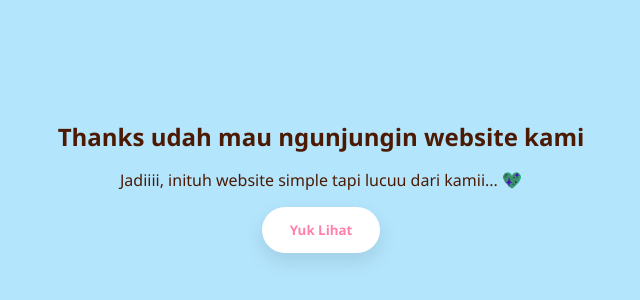
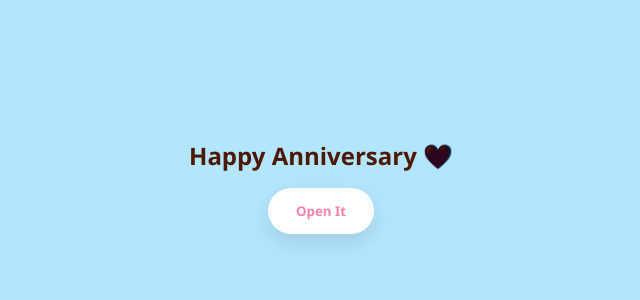
Before and after one commit to TautaKuU/Pidaaa, a plain HTML site: page index.html in a window 1280 px wide. Shown: the part 214-514 px from the top of the page, without its empty margins (319-959 px from the left). Drawn offline with Linux system fonts and the light colour scheme.

Commit message:
Update index.html

```diff
--- a/index.html
+++ b/index.html
@@ -4,7 +4,7 @@
 <head>
     <meta charset="UTF-8" />
     <meta name="viewport" content="width=device-width, initial-scale=1.0" />
-    <title>CindilUniverse Modern</title>
+    <title>Happy Anniversary 🤍</title>
     <style>
          :root {
             --primary: #ffffff;
@@ -209,16 +209,14 @@
 
     <!-- Welcome Page -->
     <section id="welcome">
-        <h1>Thanks udah mau ngunjungin website kami</h1>
-        <p>Jadiiii, inituh website simple tapi lucuu dari kamii... 💖</p>
-        <button id="start-btn">Yuk Lihat</button>
+        <h1>Happy Anniversary 🤍</h1>
+        <button id="start-btn">Open It</button>
     </section>
 
     <!-- Gallery -->
     <section id="gallery">
         <header>
-            <h1>Cindil Universe Archive</h1>
-            <p>Kenangan kami dalam bentuk gambar dan video 🎥🖼️</p>
+            <h1>Our Love Archive</h1>
         </header>
         <div id="media" class="content"></div>
     </section>
```
